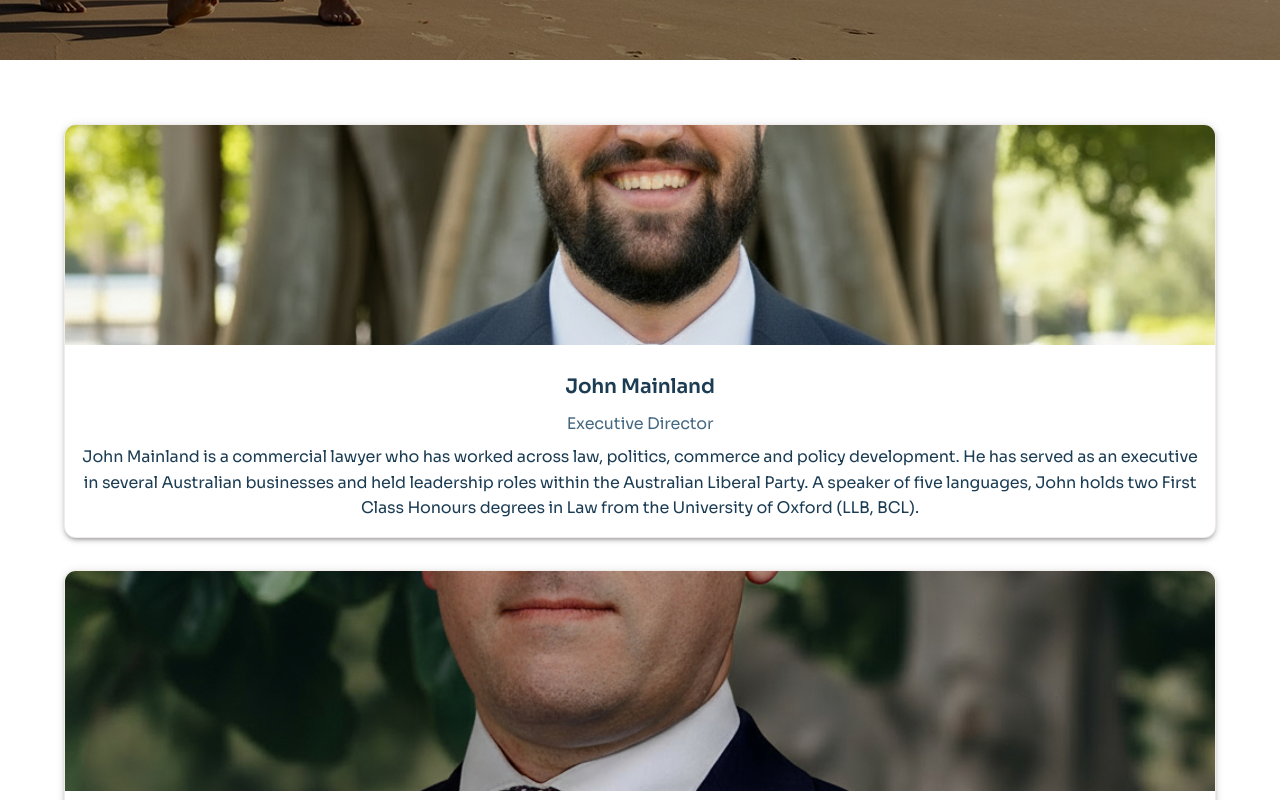
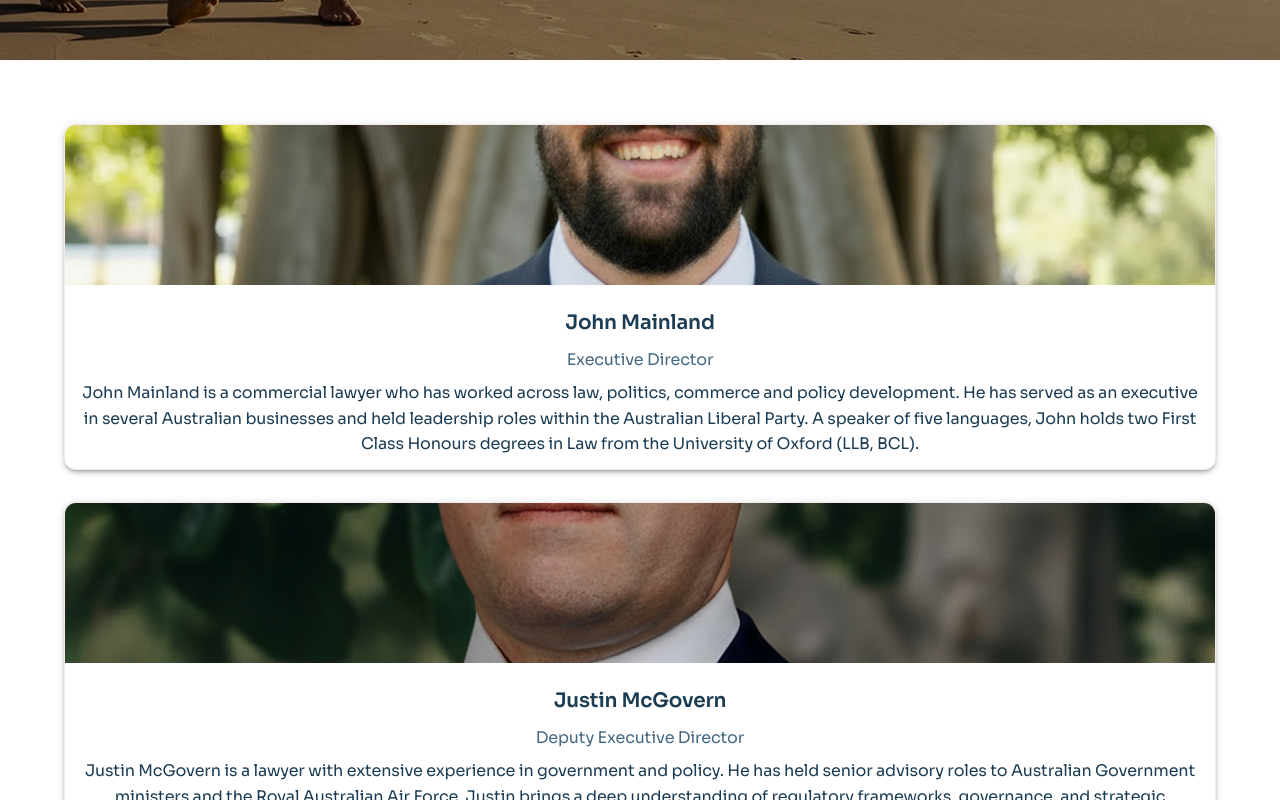
Before and after one commit to hrmainland/spinstitute, a React (Vite) app: page /spinstitute/our-people in a window 1280 px wide. Shown: the part 740-1540 px from the top of the page. Built offline with nearby package versions, Linux system fonts and the light colour scheme.

Commit message:
Update OurPeople.jsx

```diff
--- a/src/pages/OurPeople.jsx
+++ b/src/pages/OurPeople.jsx
@@ -138,13 +138,14 @@ export default function OurPeople() {
                   alt={member.name}
                   sx={{
                     width: '100%',
-                    height: 220,       // uniform height for all images
-                    maxHeight: 220,    // ensures no stretching
+                    height: 160,       // smaller, uniform height
+                    maxHeight: 160,
                     objectFit: 'cover',
+                    flexShrink: 0,
                     backgroundColor: 'rgba(27, 60, 83, 0.05)',
                   }}
                 />
-                <Box sx={{ p: 2 }}>
+                <Box sx={{ p: 1.5 }}>
                   <Typography
                     variant="h6"
                     sx={{ fontWeight: 600, mb: 1, color: 'primary.main' }}
```
